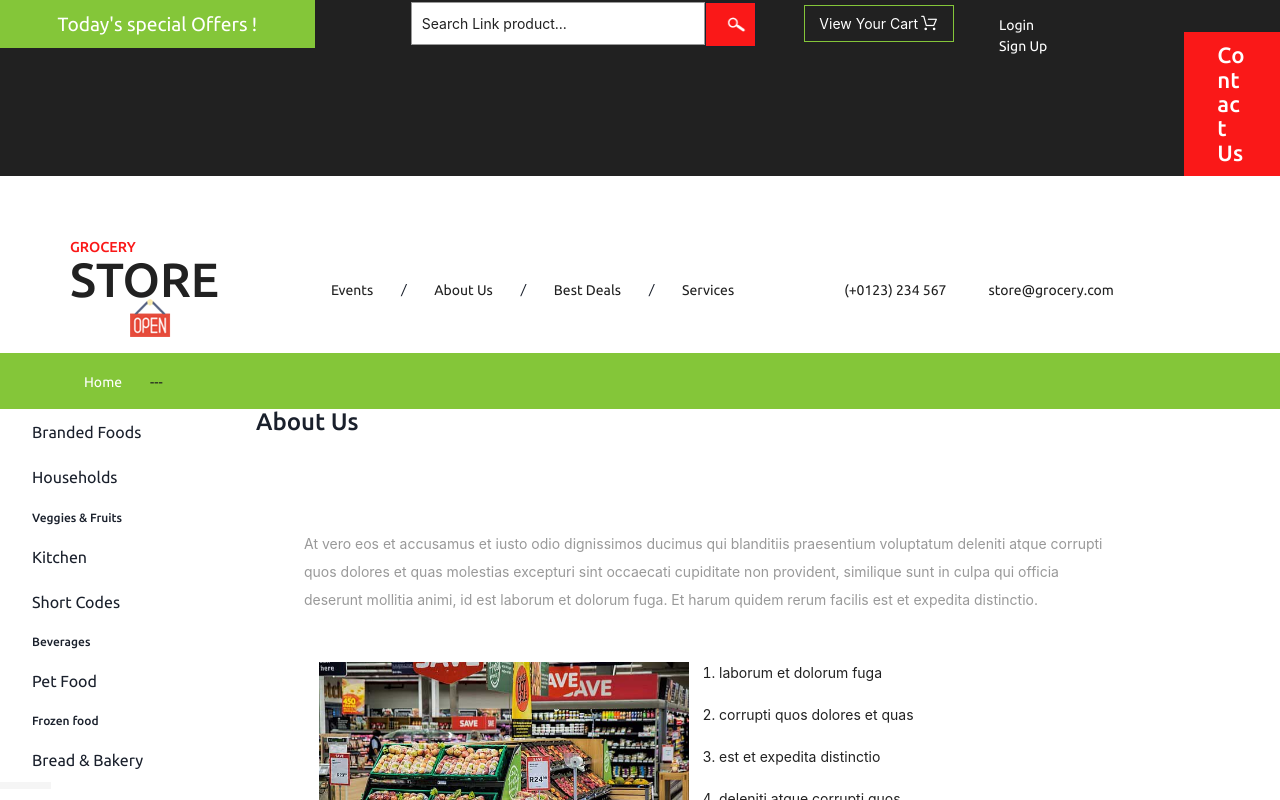
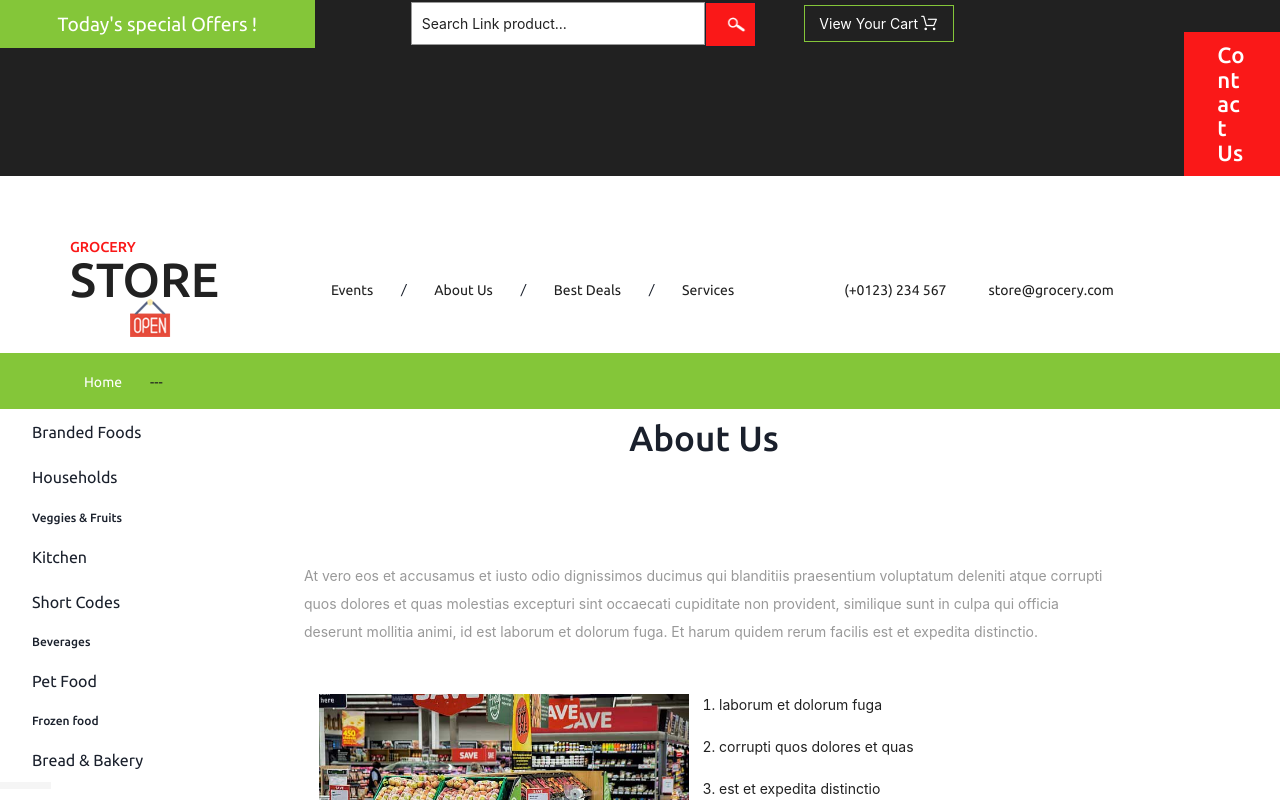
Before and after one commit to yubraj424/ekbana-ecommerce, a React (Create React App) app in the folder grocery/: page /about in a window 1280 px wide. Shown: the top 800 px of the page. Built offline with nearby package versions, Linux system fonts and the light colour scheme; some icons are missing.

Commit message:
login dropdown solved

```diff
--- a/grocery/src/components/about/Aboutus.js
+++ b/grocery/src/components/about/Aboutus.js
@@ -3,7 +3,18 @@ import React from "react";
 function Aboutus() {
   return (
     <div>
-      <h3>About Us</h3>
+      <h2
+        style={{
+          display: "flex",
+          fontSize: "35px",
+          width: "200px",
+          padding: "10px",
+          justifyContent: "center",
+          margin: "auto",
+        }}
+      >
+        About Us
+      </h2>
       <div class="privacy about">
         <div>
           <p class="animi">
--- a/grocery/src/components/header/Header.js
+++ b/grocery/src/components/header/Header.js
@@ -69,17 +69,7 @@ const Header = () => {
                 <div className="dropdownn">
                   <i class="fa fa-user" aria-hidden="true"></i>
 
-                  <div
-                    className="dropdown-contentt"
-                    style={{
-                      color: "black",
-                      width: "90px",
-                      marginLeft: "-40px",
-                      marginTop: "15px",
-                      display: "flex",
-                      justifyContent: "center",
-                    }}
-                  >
+                  <div className="dropdown-contentt">
                     <div class=" sub-menu-1 ">
                       <ul>
                         <li>
--- a/grocery/src/components/header/header.css
+++ b/grocery/src/components/header/header.css
@@ -3,7 +3,7 @@
 }
 
 .sub-menu-1 {
-  color: rgb(255, 255, 255);
+  color: rgb(18, 1, 1);
 }
 
 .menu-bar ul li:hover .sub-menu-1 {
@@ -24,16 +24,16 @@
   background: transparent;
 }
 
-.dropdown {
+.dropdownn {
   position: relative;
   display: inline-block;
 }
 
-.dropdown-content {
+.dropdown-contentt {
   display: none;
-  display: flex;
+  /* display: flex; */
   position: absolute;
-  background-color: #c7c3c3;
+  background-color: #efefef;
   width: 4rem;
   height: 3rem;
 
@@ -43,9 +43,12 @@
   /* box-sh;adow: 0px 8px 16px 0px rgba(0,0,0,0.2);
     padding: 12px 16px; */
   z-index: 1;
+  width: 90px;
+  /* marginleft: -40px;
+  margintop: 15px; */
 }
 
-.dropdown:hover .dropdown-content {
+.dropdownn:hover .dropdown-contentt {
   display: block;
 }
 
@@ -54,3 +57,14 @@
     margin:15px;
     padding:15px
 } */
+
+/*
+style={{
+  display: "none",
+  color: "black",
+  width: "90px",
+  marginLeft: "-40px",
+  marginTop: "15px",
+  display: "flex",
+  justifyContent: "center",
+}} */
```
Also changed, not shown: grocery/src/components/singleproduct/SingleProduct.js (+7 -0 lines).
